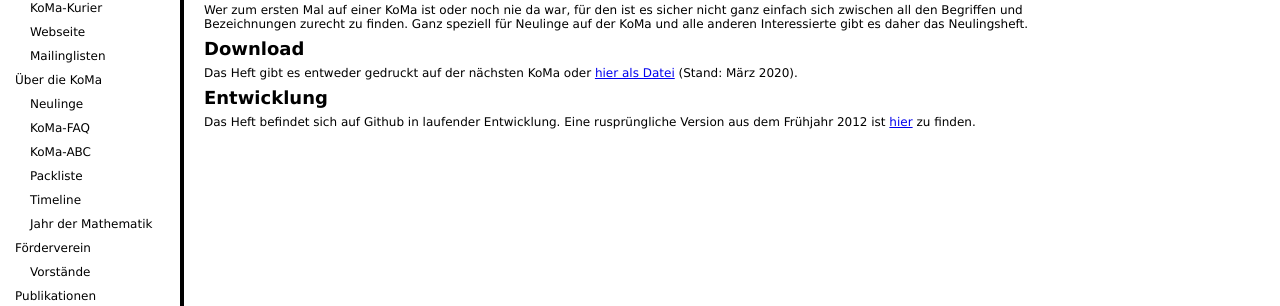
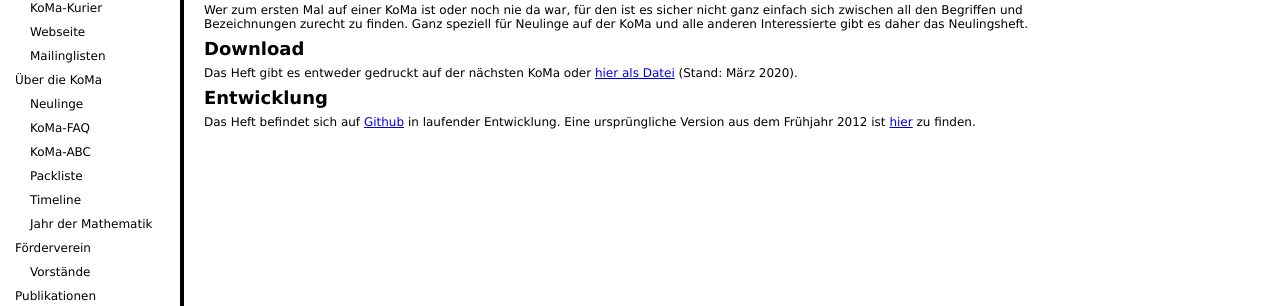
Before and after one commit to Die-KoMa/die-koma.org, a Jekyll site: the page built from publikationen/neulingsheft.md, in a window 1280 px wide. Shown: the part 242-548 px from the top of the page. Built offline with Jekyll 4.4.1, drawn with Linux system fonts in a browser that asks for light colours.

Commit message:
Neulingsheft ins KomaPedia geschoben und passend verlinkt

```diff
--- a/publikationen/neulingsheft.md
+++ b/publikationen/neulingsheft.md
@@ -10,9 +10,9 @@
 
 ## Download
 
-Das Heft gibt es entweder gedruckt auf der nächsten KoMa oder [hier als Datei](../Neulingsheft_2020-03-16.pdf) (Stand: März 2020).
+Das Heft gibt es entweder gedruckt auf der nächsten KoMa oder [hier als Datei](https://file.komapedia.org/Neulingsheft_2020-03-16.pdf) (Stand: März 2020).
 
 
 ## Entwicklung
 
-Das Heft befindet sich auf Github in laufender Entwicklung. Eine rusprüngliche Version aus dem Frühjahr 2012 ist [hier](https://file.komapedia.org/Neulingsheft.pdf) zu finden.
+Das Heft befindet sich auf [Github](https://github.com/Die-KoMa/neulingsheft.git) in laufender Entwicklung. Eine ursprüngliche Version aus dem Frühjahr 2012 ist [hier](https://file.komapedia.org/Neulingsheft.pdf) zu finden.
```
Also changed, not shown: 1 other file.
